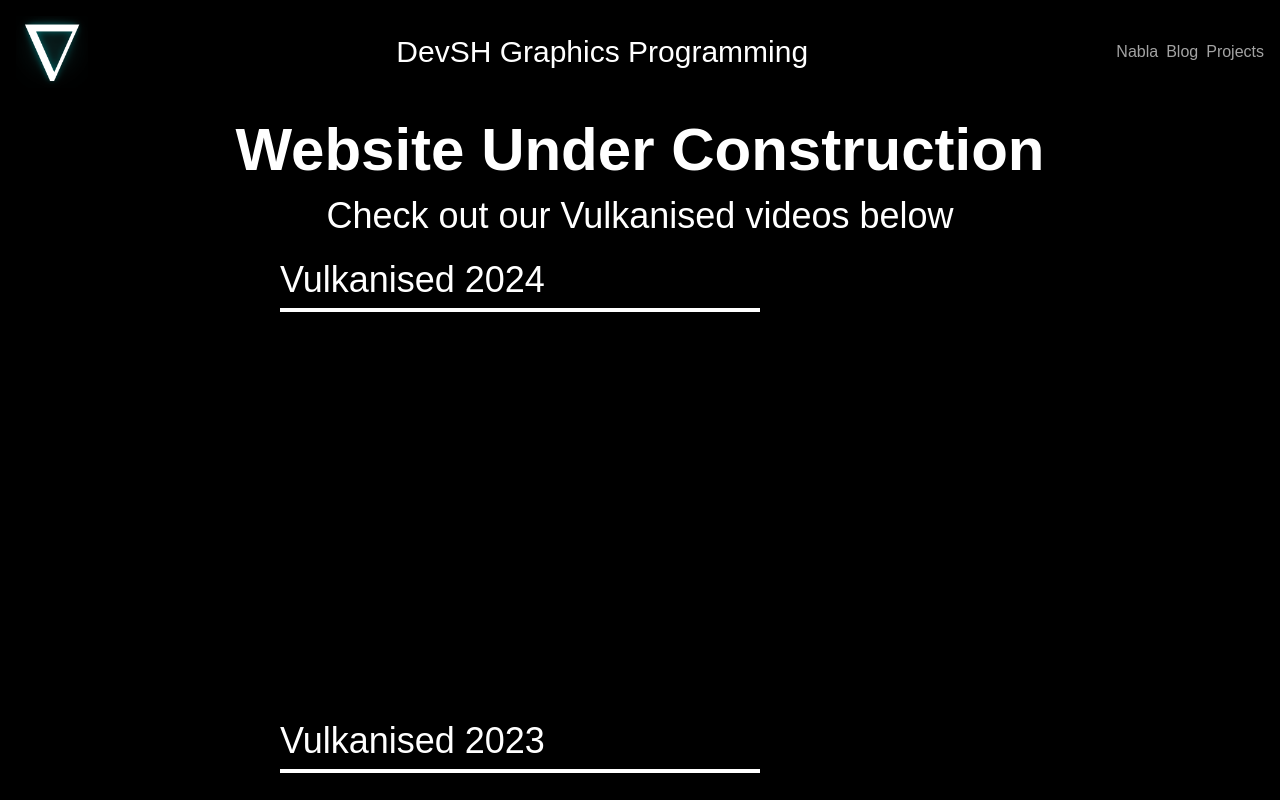
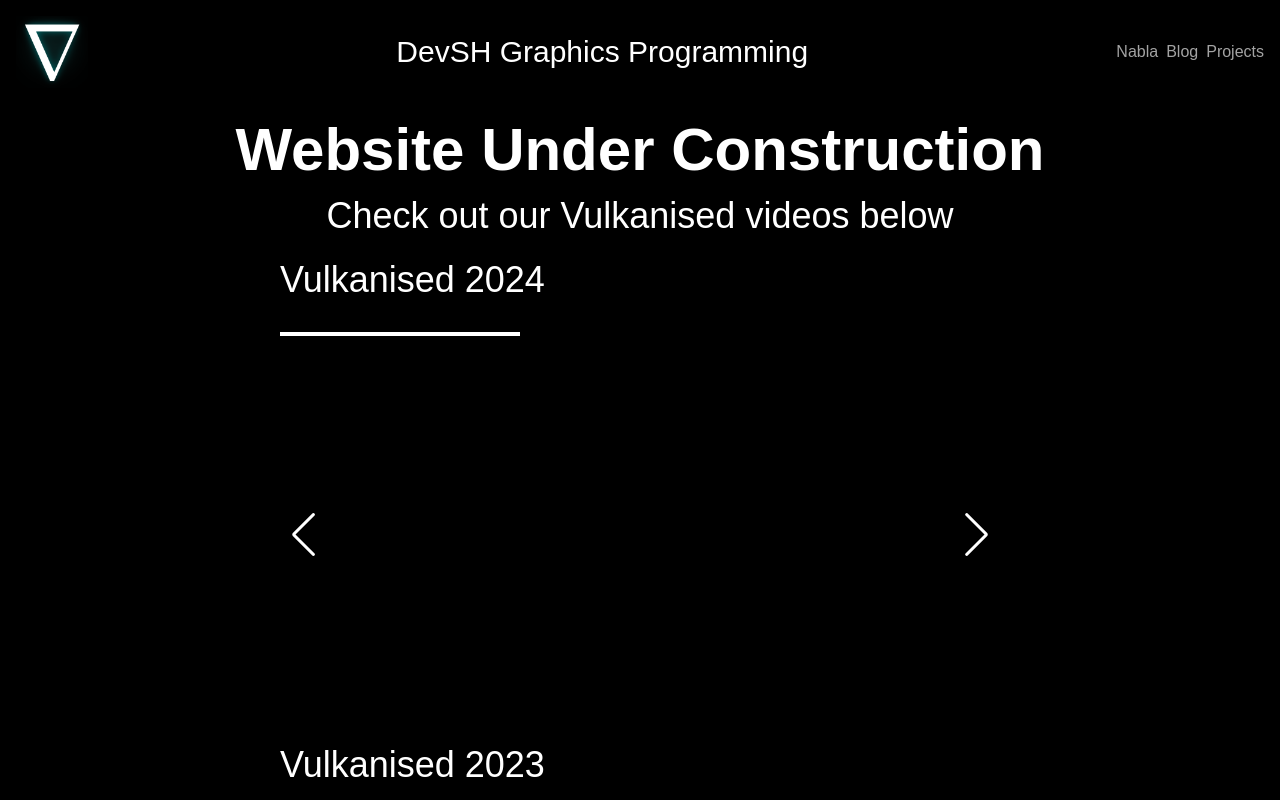
Before and after one commit to Devsh-Graphics-Programming/MainWebsite, a Next.js app: page / in a window 1280 px wide. Built offline with nearby package versions, Linux system fonts and the light colour scheme; a web font is replaced by a local one.

Commit message:
removed autoplay because it was glitching the playback and added navigation buttons instead

```diff
--- a/app/components/VulkanisedGallery.tsx
+++ b/app/components/VulkanisedGallery.tsx
@@ -3,11 +3,12 @@
 import vulkanised from "@/app/data/vulkanised.json";
 import YouTube from "react-youtube";
 import { Swiper, SwiperSlide, useSwiper } from "swiper/react";
-import { Pagination, Mousewheel, Autoplay, Scrollbar, EffectCoverflow } from "swiper/modules";
+import { Pagination, Mousewheel, Navigation, EffectCoverflow } from "swiper/modules";
 import { useState, useEffect } from "react";
 
 import 'swiper/css';
 import 'swiper/css/bundle'
+import { AutoplayOptions } from "swiper/types";
 
 type Size = {
     width: number | undefined,
@@ -47,18 +48,17 @@ function Gallery({ videos }: { videos: string[] }) {
     }, [size])
 
     return (
+        <>
+        <button></button>
         <Swiper
-            modules={[Pagination, Mousewheel, Autoplay, EffectCoverflow]}
+            modules={[Pagination, Mousewheel, EffectCoverflow, Navigation]}
             spaceBetween={50}
             slidesPerView={1}
             loop={true}
-            autoplay={{
-                delay: 5000,
-                pauseOnMouseEnter: true,
-            }}
             pagination={{
                 type: "progressbar",
             }}
+            navigation
             effect="coverflow"
             coverflowEffect={{
             }}
@@ -68,13 +68,12 @@ function Gallery({ videos }: { videos: string[] }) {
                 <SwiperSlide key={index}>
                     <YouTube
                         videoId={video}
-                        onPlay={() => useSwiper().autoplay.stop()}
-                        onEnd={() => useSwiper().autoplay.start()}
                         opts={{width: playerSize.width, height: playerSize.height}}
                     />
                 </SwiperSlide>
             ))}
         </Swiper>
+        </>
     )
 }
 
--- a/app/globals.css
+++ b/app/globals.css
@@ -5,7 +5,8 @@
 :root {
   --background: #000000;
   --foreground: #ffffff;
-  --swiper-pagination-color: #ffffff
+  --swiper-pagination-color: #ffffff;
+  --swiper-navigation-color: #ffffff;
 }
 
 body {
```
